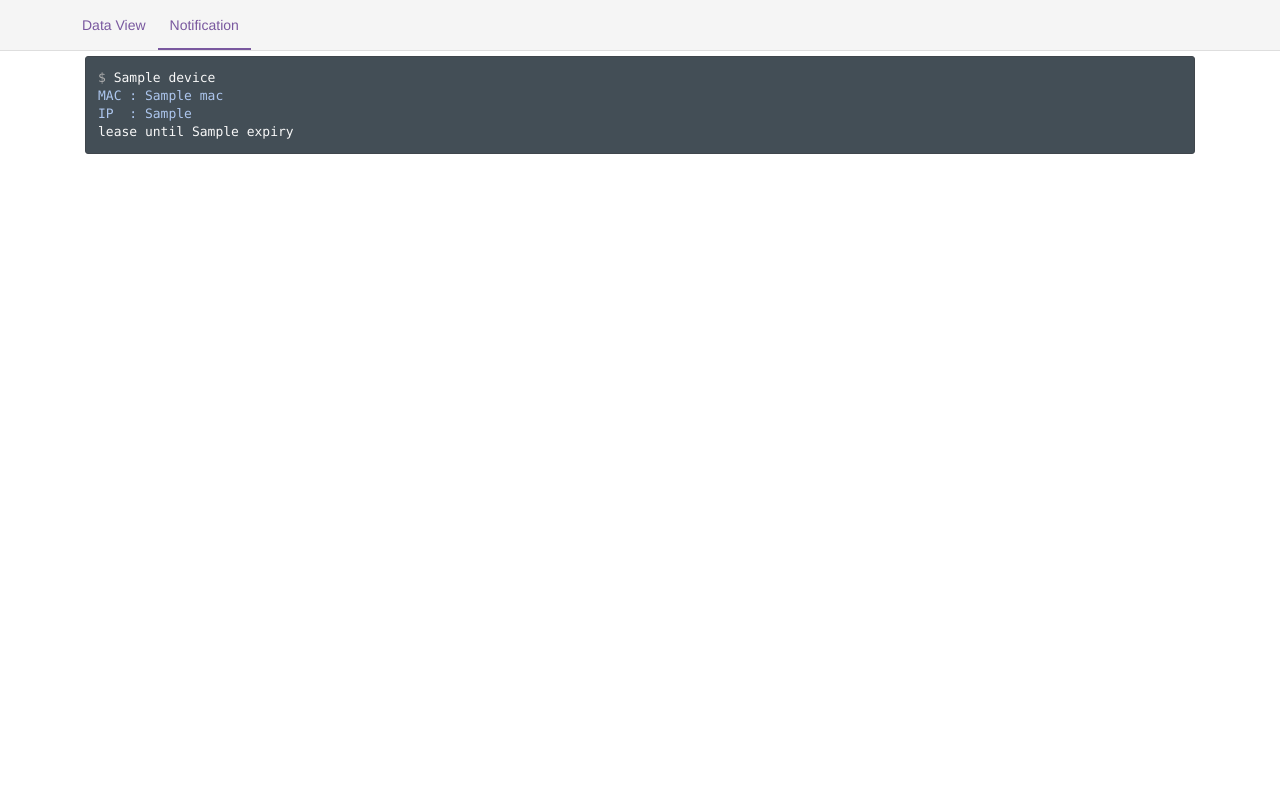
After one commit to hsttw/SHIT, a PHP site: template app/temples/notification.twig in a window 1280 px wide. The commit adds this page. Run offline with PHP 8.4, Linux system fonts and the light colour scheme; the template is opened without the code that fills it: most values are stand-ins (such as "Sample title", 1, 10 or a date in 2020); some libraries are stand-ins or nearby versions; some web fonts are replaced.

Commit message:
Implement Notification tab: list fake-AP clients from dnsmasq leases (#6)
The Notification tab was a 2015 UI stub with no backend. Wire it up:
- config.php: $leaseFile (env SHIT_LEASE_FILE, default /tmp/dnsmasq.lease,
  matching fakeAP's dnsmasqStart()).
- index.php: parse_leases() reads the dnsmasq lease file
  (expiry/mac/ip/hostname per line; '*' hostname -> '(unknown)'; epoch ->
  readable time) and a new auth-gated GET /monitor/notification renders it.
  A missing/unreadable lease file yields an empty list, not a 500.
- notification.twig: device list reusing the monitor styling, with an empty
  state; re-enable the Notification nav link in monitor.twig.

Verified with the PHP built-in server: populated leases list devices, missing
file shows the empty state, and the route 302s to /login when unauthenticated.
Closes #6.

```diff
--- a/app/config/config.php
+++ b/app/config/config.php
@@ -28,3 +28,7 @@ if (file_exists($dbpath)) {
         'path'   => $dbpath,
     ]);
 }
+
+// dnsmasq DHCP lease file. fakeAP's dnsmasqStart() pins this to /tmp/dnsmasq.lease;
+// overridable for dev/testing where the path differs.
+$leaseFile = getenv('SHIT_LEASE_FILE') ?: '/tmp/dnsmasq.lease';
--- a/app/temples/monitor.twig
+++ b/app/temples/monitor.twig
@@ -13,7 +13,7 @@
         <div class="container">
             <ul class="nav navbar-nav">
                 <li><a class=" active" href="/monitor">Data View</a></li>
-                <li><a class="disabled" href="#" onclick="return false;" title="Not implemented yet (see issue #6)">Notification</a></li>
+                <li><a href="/monitor/notification">Notification</a></li>
             </ul>
             <form accept-charset="UTF-8" action="#" class="search-form" method="get" onsubmit="return false;">
                 <div class="search-input-group">
--- /dev/null
+++ b/app/temples/notification.twig
@@ -0,0 +1,42 @@
+<!DOCTYPE html>
+<html lang="en">
+<head>
+    <meta charset="UTF-8">
+    <title>FakeAP - notification</title>
+    <script src="/assets/jquery/jquery.min.js"></script>
+    <link href="/assets/css/monitor.css" media="all" rel="stylesheet" />
+</head>
+<body>
+    <div class="page">
+
+    <div class="main-nav-bar">
+        <div class="container">
+            <ul class="nav navbar-nav">
+                <li><a href="/monitor">Data View</a></li>
+                <li><a class=" active" href="/monitor/notification">Notification</a></li>
+            </ul>
+        </div>
+    </div>
+
+    <div class="container">
+        <div class="col-md-12 content">
+            {% if devices is empty %}
+            <div class="CodeRay">
+                <div class="code"><pre>No connected device. (Is the fake AP running and serving DHCP?)</pre></div>
+            </div>
+            {% else %}
+            {% for d in devices %}
+            <div class="CodeRay">
+                <div class="code"><pre><span class="prompt">$</span><span class="function"> {{ d.hostname }}
+</span><span class="string">MAC : {{ d.mac }}
+IP  : {{ d.ip }}
+</span>lease until {{ d.expiry }}</pre></div>
+            </div>
+            {% endfor %}
+            {% endif %}
+        </div>
+    </div>
+
+    </div>
+</body>
+</html>
```
Also changed, not shown: app/public/index.php (+41 -0 lines).
